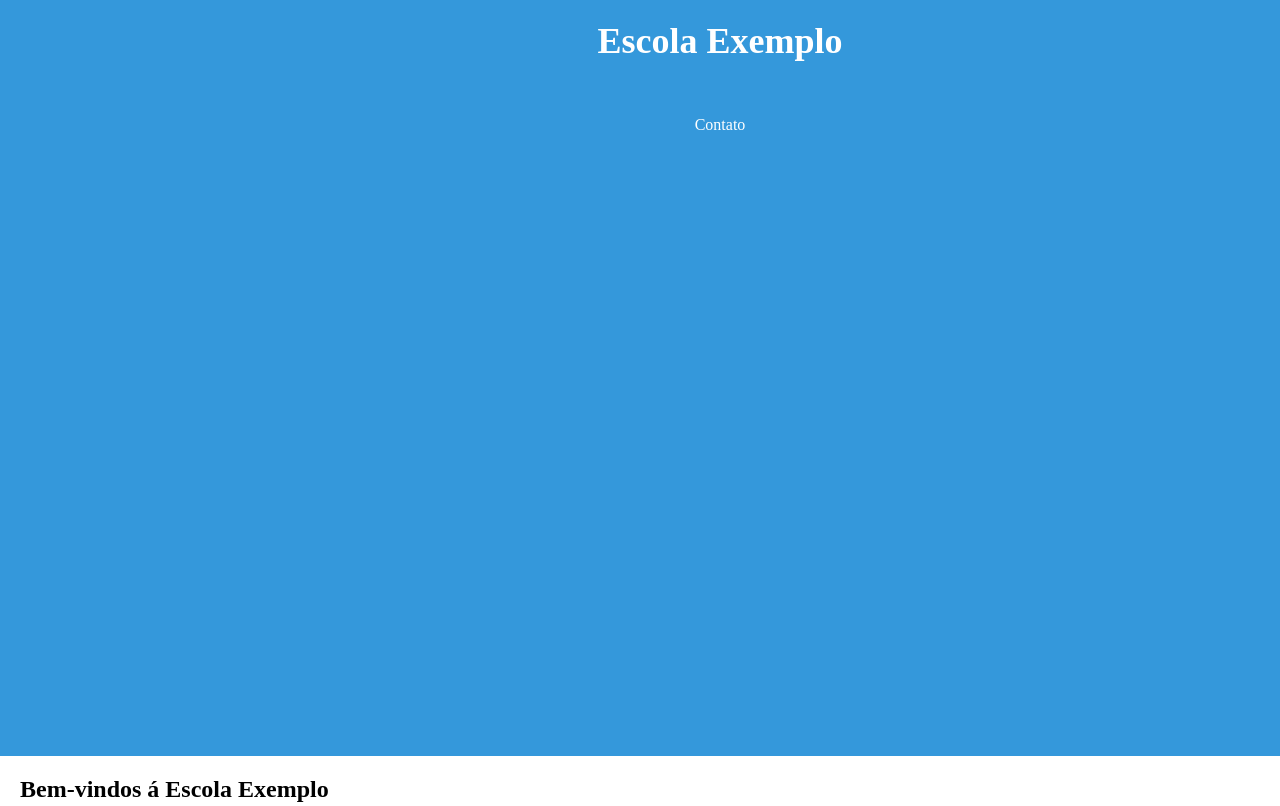
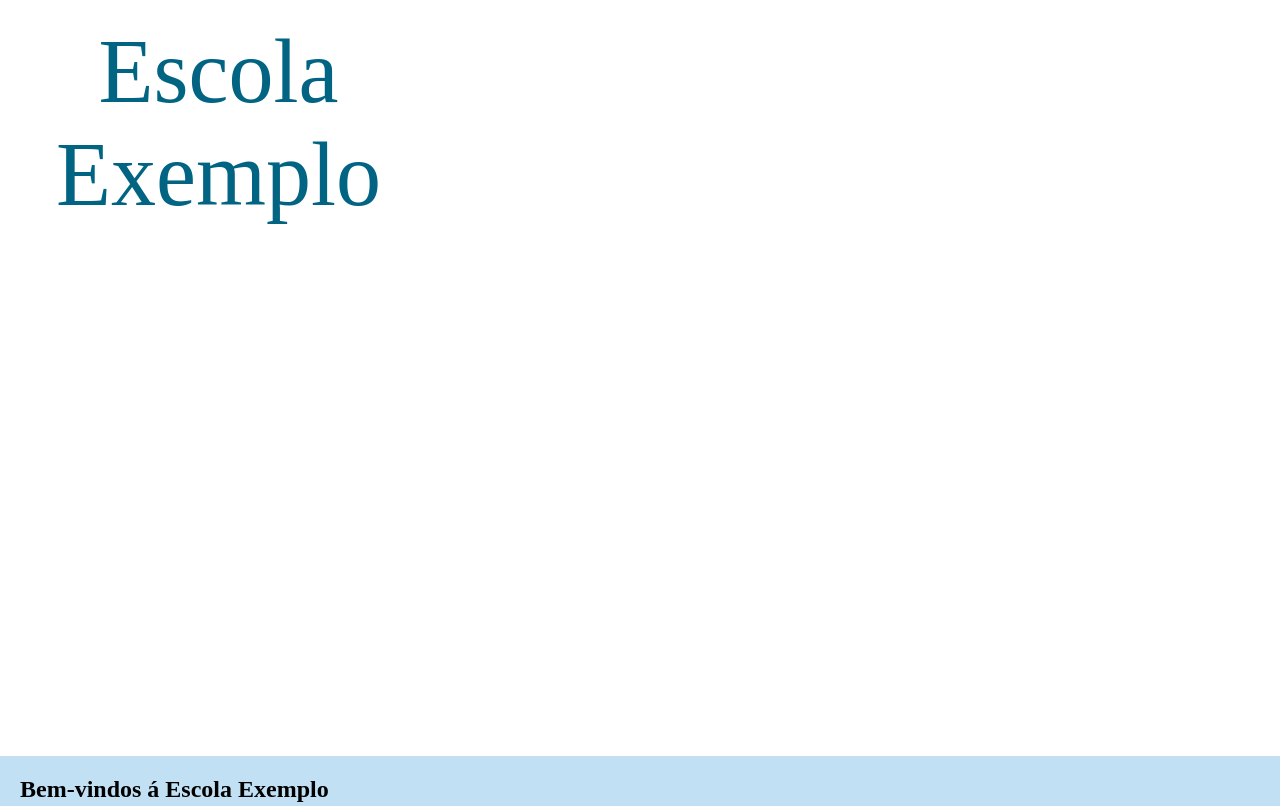
Before and after one commit to BaggioGabiof/projetoalunos2b, a plain HTML site: page index.html in a window 1280 px wide. Shown: the top 806 px of the page. Drawn offline with Linux system fonts and the light colour scheme.

Commit message:
estilo da página

```diff
--- a/style.css
+++ b/style.css
@@ -6,7 +6,7 @@ body, h1, h2, p, ul, li {
 /*Estilo de cabeçalho */
 
 header {
-    background-color: #3498db;
+    background-color: rgba(52, 152, 219, 0.30)
     color: #fff;
     text-align: center;
     padding: 20px 0;
@@ -28,17 +28,52 @@ nav ul li a {
     text-decoration: none;
 }
 
+.titulocabe{
+    width: 437px;
+    height: 80px;
+    flex-shrink: 0;
+    color: #026483;
+    font-family: Island Moments;
+    font-size: 90px;
+    font-style: normal;
+    font-weight: 400;
+    line-height: normal;
+}
 
 .itemum{
-    text-align: right;
+    color: #026483;
+    font-family: Istok Web;
+    font-size: 32px;
+    font-style: normal;
+    font-weight: 400;
+    line-height: normal;
 }
 
 .itemdois{
-    text-align: right;
+    color: #026483;
+    font-family: Istok Web;
+    font-size: 32px;
+    font-style: normal;
+    font-weight: 400;
+    line-height: normal;
 }
 
 .itemtres{
-    text-align: right;
+    color: #026483;
+    font-family: Istok Web;
+    font-size: 32px;
+    font-style: normal;
+    font-weight: 400;
+    line-height: normal;
+}
+
+.itemquatro{
+    color: #026483;
+    font-family: Istok Web;
+    font-size: 32px;
+    font-style: normal;
+    font-weight: 400;
+    line-height: normal;
 }
 
 
@@ -48,8 +83,9 @@ main {
     background-position-y: 40;
     width: 1440px;
     height: 716px;
+    flex-shrink: 0;
     padding: 20px;
-    background-color: #3498db 40%;
+    background-color:  rgba(52, 152, 219, 0.30);
 
 }
 
```
